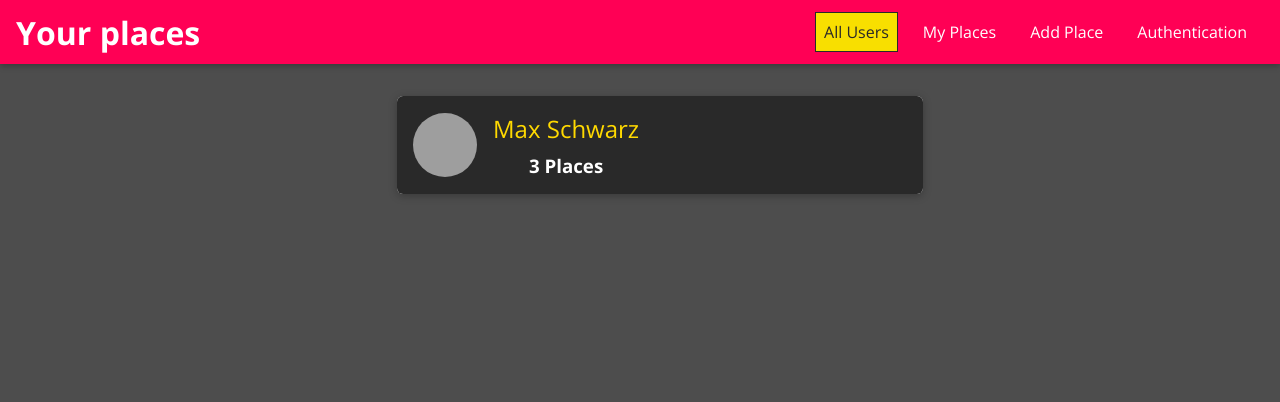
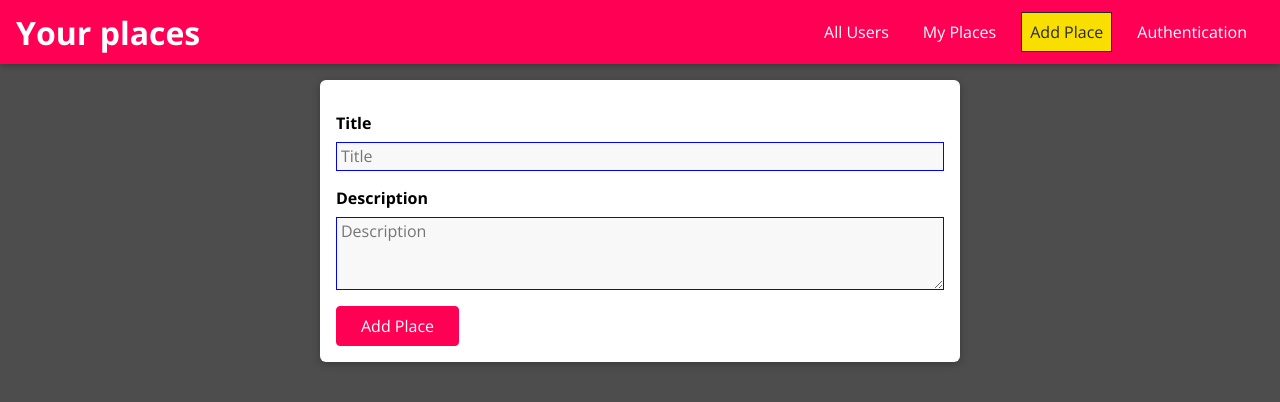
Before and after one commit to mooha1999/Places, a React (Create React App) app: page /places/new in a window 1280 px wide. Before the commit this address led to /. Shown: the top 402 px of the page. Built offline with nearby package versions, Linux system fonts and the light colour scheme; grey boxes are pictures that could not be loaded.

Commit message:
Second Commit

```diff
--- a/src/App.js
+++ b/src/App.js
@@ -1,3 +1,4 @@
+import NewPlace from 'places/pages/NewPlace.';
 import UserPlaces from 'places/pages/UserPlaces';
 import React from 'react';
 import {BrowserRouter as
@@ -19,6 +20,9 @@ const App = () =>
       <Route path = "/:userId/places">
         <UserPlaces/>
       </Route>
+      <Route path="/places/new">
+        <NewPlace/>
+      </Route>
       <Redirect to="/"/>
       </Switch>
     </main>
--- a/src/shared/components/FormElements/Input.css
+++ b/src/shared/components/FormElements/Input.css
@@ -18,6 +18,7 @@
     width: 100%;
     font: inherit;
     border: 1px solid #ccc;
+    border-color:blue;
     background: #f8f8f8;
     padding: 0.15rem 0.25rem;
   }
--- a/src/shared/components/FormElements/Input.js
+++ b/src/shared/components/FormElements/Input.js
@@ -1,17 +1,75 @@
-import React from "react";
-import './Input.css'
+import React, { useEffect, useReducer } from "react";
+import "./Input.css";
+import { validate } from "shared/util/validators";
+const inputReducer = (state, action) => {
+  switch (action.type) {
+    case "CHANGE":
+      return {
+        ...state,
+        value: action.val,
+        isValid: validate(action.val, action.validators),
+      };
+    case "TOUCH":
+      return {
+        ...state,
+        isTouched: true,
+      };
+    default:
+      return state;
+  }
+};
 
 const Input = (props) => {
+  const [inputState, dispatch] = useReducer(inputReducer, {
+    val: "",
+    isValid: false,
+    isTouched: false,
+  });
+
+  const { id, onInput } = props;
+  const { value, isValid } = inputState;
+  const callBack = () => onInput(id, value, isValid);
+  useEffect(callBack, [id, value, isValid, onInput]);
+
+  const changeHandler = (event) => {
+    dispatch({
+      type: "CHANGE",
+      val: event.target.value,
+      validators: props.validators,
+    });
+  };
+
+  const touchHandler = () => dispatch({ type: "TOUCH" });
+
   const element =
-    props.element === "element" ? (
-      <input id={props.id} type={props.type} placeholder={props.placeholder} />
+    props.element === "input" ? (
+      <input
+        id={props.id}
+        type={props.type}
+        placeholder={props.placeholder}
+        onChange={changeHandler}
+        onBlur={touchHandler}
+        value={value}
+      />
     ) : (
-      <textarea id={props.id} rows={props.rows || 3} />
+      <textarea
+        placeholder={props.placeholder}
+        id={props.id}
+        rows={props.rows || 3}
+        onChange={changeHandler}
+        onBlur={touchHandler}
+        value={value}
+      />
     );
   return (
-    <div className={`form-control`}>
+    <div
+      className={`form-control ${
+        !inputState.isValid && inputState.isTouched && "form-control--invalid"
+      }`}
+    >
       <label htmlFor={props.id}>{props.label}</label>
       {element}
+      {!inputState.isValid && inputState.isTouched && <p>{props.errorText}</p>}
     </div>
   );
 };
--- /dev/null
+++ b/src/shared/util/validators.js
@@ -0,0 +1,46 @@
+const VALIDATOR_TYPE_REQUIRE = 'REQUIRE';
+const VALIDATOR_TYPE_MINLENGTH = 'MINLENGTH';
+const VALIDATOR_TYPE_MAXLENGTH = 'MAXLENGTH';
+const VALIDATOR_TYPE_MIN = 'MIN';
+const VALIDATOR_TYPE_MAX = 'MAX';
+const VALIDATOR_TYPE_EMAIL = 'EMAIL';
+const VALIDATOR_TYPE_FILE = 'FILE';
+
+export const VALIDATOR_REQUIRE = () => ({ type: VALIDATOR_TYPE_REQUIRE });
+export const VALIDATOR_FILE = () => ({ type: VALIDATOR_TYPE_FILE });
+export const VALIDATOR_MINLENGTH = val => ({
+  type: VALIDATOR_TYPE_MINLENGTH,
+  val: val
+});
+export const VALIDATOR_MAXLENGTH = val => ({
+  type: VALIDATOR_TYPE_MAXLENGTH,
+  val: val
+});
+export const VALIDATOR_MIN = val => ({ type: VALIDATOR_TYPE_MIN, val: val });
+export const VALIDATOR_MAX = val => ({ type: VALIDATOR_TYPE_MAX, val: val });
+export const VALIDATOR_EMAIL = () => ({ type: VALIDATOR_TYPE_EMAIL });
+
+export const validate = (value, validators) => {
+  let isValid = true;
+  for (const validator of validators) {
+    if (validator.type === VALIDATOR_TYPE_REQUIRE) {
+      isValid = isValid && value.trim().length > 0;
+    }
+    if (validator.type === VALIDATOR_TYPE_MINLENGTH) {
+      isValid = isValid && value.trim().length >= validator.val;
+    }
+    if (validator.type === VALIDATOR_TYPE_MAXLENGTH) {
+      isValid = isValid && value.trim().length <= validator.val;
+    }
+    if (validator.type === VALIDATOR_TYPE_MIN) {
+      isValid = isValid && +value >= validator.val;
+    }
+    if (validator.type === VALIDATOR_TYPE_MAX) {
+      isValid = isValid && +value <= validator.val;
+    }
+    if (validator.type === VALIDATOR_TYPE_EMAIL) {
+      isValid = isValid && /^\S+@\S+\.\S+$/.test(value);
+    }
+  }
+  return isValid;
+};
```
